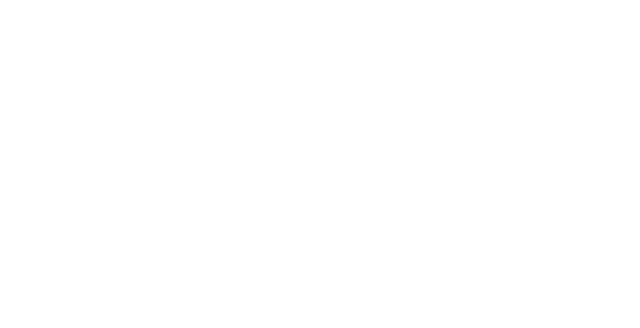
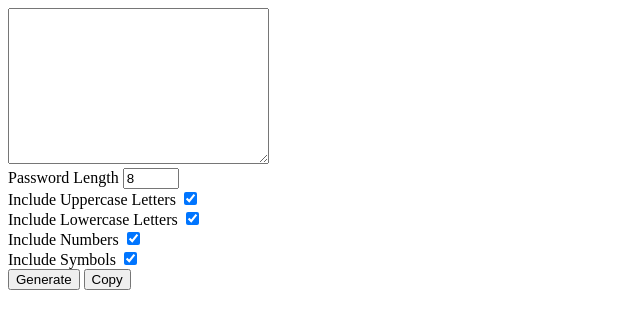
Before and after one commit to somarkn99/JS-Password-Generator, a plain HTML site: page index.html in a window 1280 px wide. Shown: the whole page, without its empty margins (0-640 px from the left). Drawn offline with Linux system fonts and the light colour scheme.

Commit message:
(Desigen): Desigen The HTML Layout

```diff
--- a/index.html
+++ b/index.html
@@ -7,6 +7,38 @@
     <title>JS Password Generator</title>
 </head>
 <body>
-
+    <div class="result-container">
+        <textarea name="" id="PasswordResult" cols="30" rows="10"></textarea>
+    </div>
+    <div class="setting">
+        <div class="setting">
+            <label>Password Length</label>
+            <input type="number" id="PasswordLength" min="4" max="20" value="8">
+        </div>
+        <div class="setting">
+            <label>Include Uppercase Letters</label>
+            <input type="checkbox" id="uppercase" checked>
+        </div>
+        <div class="setting">
+            <label>Include Lowercase Letters</label>
+            <input type="checkbox" id="lowercase" checked>
+        </div>
+        <div class="setting">
+            <label>Include Numbers</label>
+            <input type="checkbox" id="numbers" checked>
+        </div>
+        <div class="setting">
+            <label>Include Symbols</label>
+            <input type="checkbox" id="symbols" checked>
+        </div>
+    </div>
+    <div class="buttouns">
+        <button class="btn btn-large" id="generateBtn">
+            <i class="fas fa-key"></i> Generate
+        </button>
+        <button class="btn" id="clipboardBtn">
+            <i class="far fa-clipboard"></i> Copy
+        </button>
+    </div>
 </body>
 </html>
```
